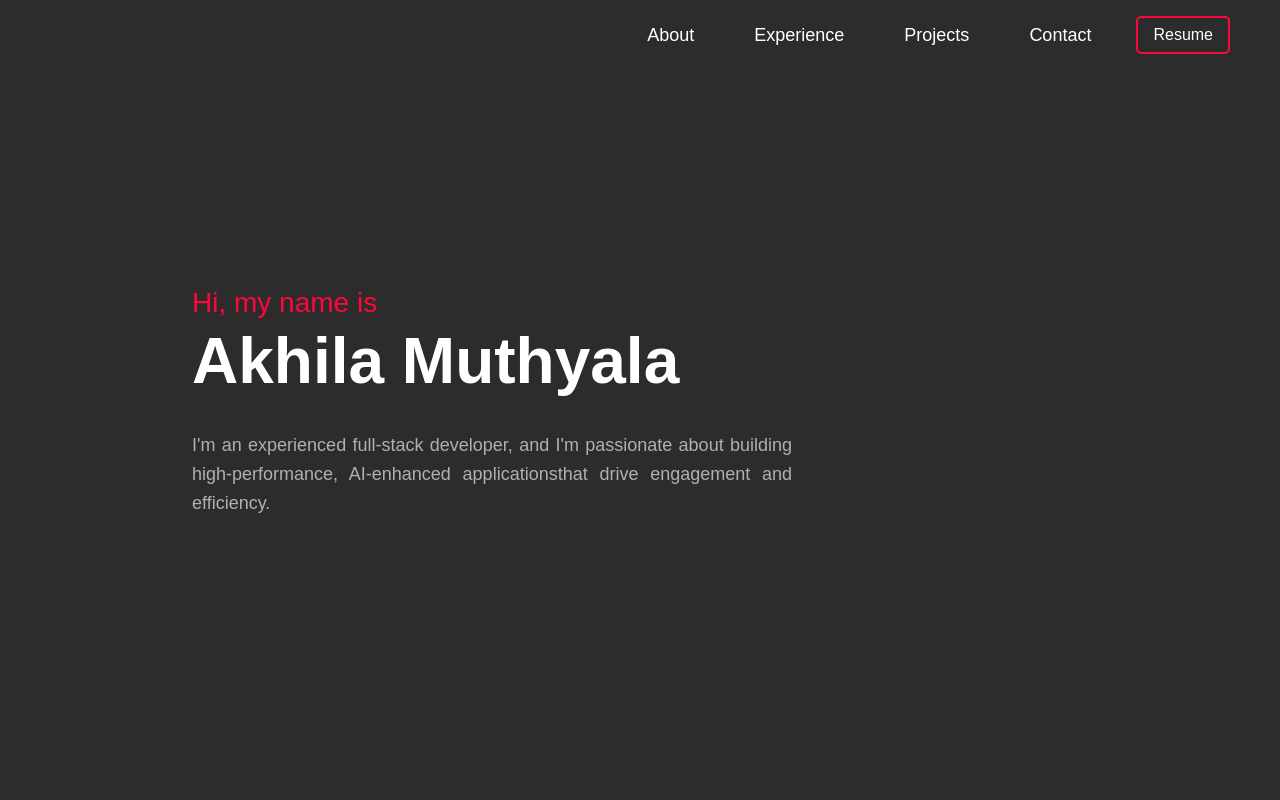
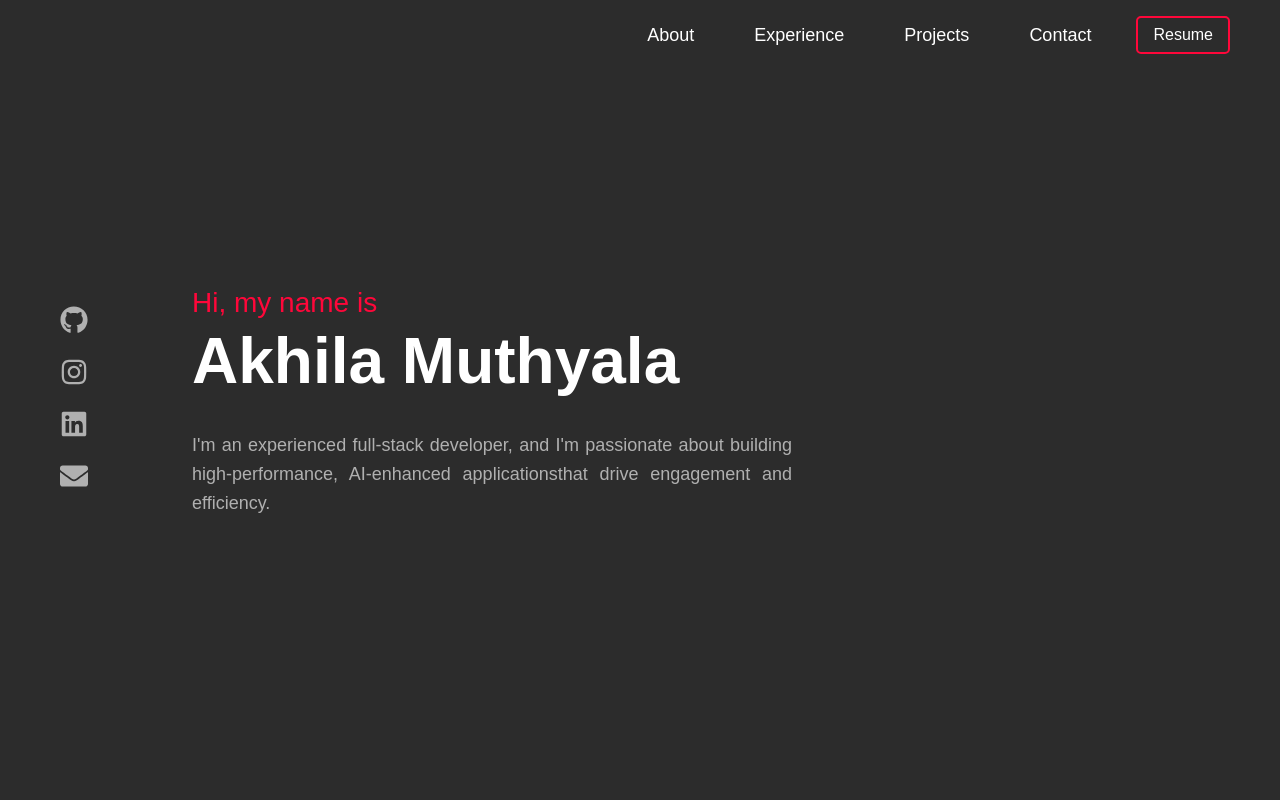
Before and after one commit to amuthyal/my-portfolio, a React (Create React App) app: page / in a window 1280 px wide. Shown: the top 800 px of the page. Built offline with nearby package versions, Linux system fonts and the light colour scheme.

Commit message:
updated sidebar

```diff
--- a/package.json
+++ b/package.json
@@ -12,6 +12,7 @@
     "graphql": "^16.10.0",
     "react": "^19.0.0",
     "react-dom": "^19.0.0",
+    "react-icons": "^5.5.0",
     "react-scripts": "5.0.1",
     "web-vitals": "^2.1.4"
   },
--- a/src/App.css
+++ b/src/App.css
@@ -1,10 +1,11 @@
 /* Global Styles */
-body {
+body, html {
   font-family: Arial, sans-serif;
   margin: 0;
   padding: 0;
   background-color: #2c2c2c;
   color: white;
+  overflow-x: hidden; /* Prevents horizontal scrolling */
 }
 
 /* Utility Classes */
--- a/src/App.js
+++ b/src/App.js
@@ -2,6 +2,7 @@
 import Header from "./components/Header";
 import Intro from "./components/Intro";
 import About from "./components/About";
+import Sidebar from "./components/Sidebar";
 import Experience from "./components/Experience";
 import Projects from "./components/Projects";
 import Contact from "./components/Contact";
@@ -11,6 +12,7 @@
   return (
     <div>
       <Header />
+      <Sidebar />
       <Intro />
       <About />
       <Experience />
--- /dev/null
+++ b/src/components/Sidebar.js
@@ -0,0 +1,24 @@
+import React from "react";
+import "../styles/Sidebar.css";
+import { FaGithub, FaInstagram, FaLinkedin, FaEnvelope } from "react-icons/fa"; // React Icons
+
+const Sidebar = () => {
+  return (
+    <div className="sidebar">
+      <a href="https://github.com/amuthyal" target="_blank" rel="noopener noreferrer">
+        <FaGithub className="sidebar-icon" />
+      </a>
+      <a href="https://www.instagram.com/akreddy07/" target="_blank" rel="noopener noreferrer">
+        <FaInstagram className="sidebar-icon" />
+      </a>
+      <a href="https://www.linkedin.com/in/akhila-muthyala-48b776209/" target="_blank" rel="noopener noreferrer">
+        <FaLinkedin className="sidebar-icon" />
+      </a>
+      <a href="mailto:muthyala.akhila07@gmail.com" target="_blank" rel="noopener noreferrer">
+        <FaEnvelope className="sidebar-icon" />
+      </a>
+    </div>
+  );
+};
+
+export default Sidebar;
--- a/src/styles/About.css
+++ b/src/styles/About.css
@@ -53,7 +53,7 @@
   }
 
   .tech-list li::before {
-    content: "✔";
+    content: "➤";
     color: #ff073a;
     font-size: 14px;
     margin-right: 8px;
--- /dev/null
+++ b/src/styles/Sidebar.css
@@ -0,0 +1,22 @@
+/* Sidebar  */
+.sidebar {
+    position: fixed;
+    left: 60px; /* Increased from 40px to 60px */
+    top: 50%;
+    transform: translateY(-50%);
+    display: flex;
+    flex-direction: column;
+    gap: 20px;
+    z-index: 1000;
+  }
+
+  /* Sidebar Icons */
+  .sidebar-icon {
+    font-size: 28px;
+    color: #b0b0b0; /* Default Grey */
+    transition: 0.3s ease-in-out;
+  }
+
+  .sidebar-icon:hover {
+    color: #ff073a; /* Neon Red on Hover */
+  }
```
Also changed, not shown: 1 other file (tests, documents, lock files or other folders). Lines whose indentation alone changed are shown as unchanged.
